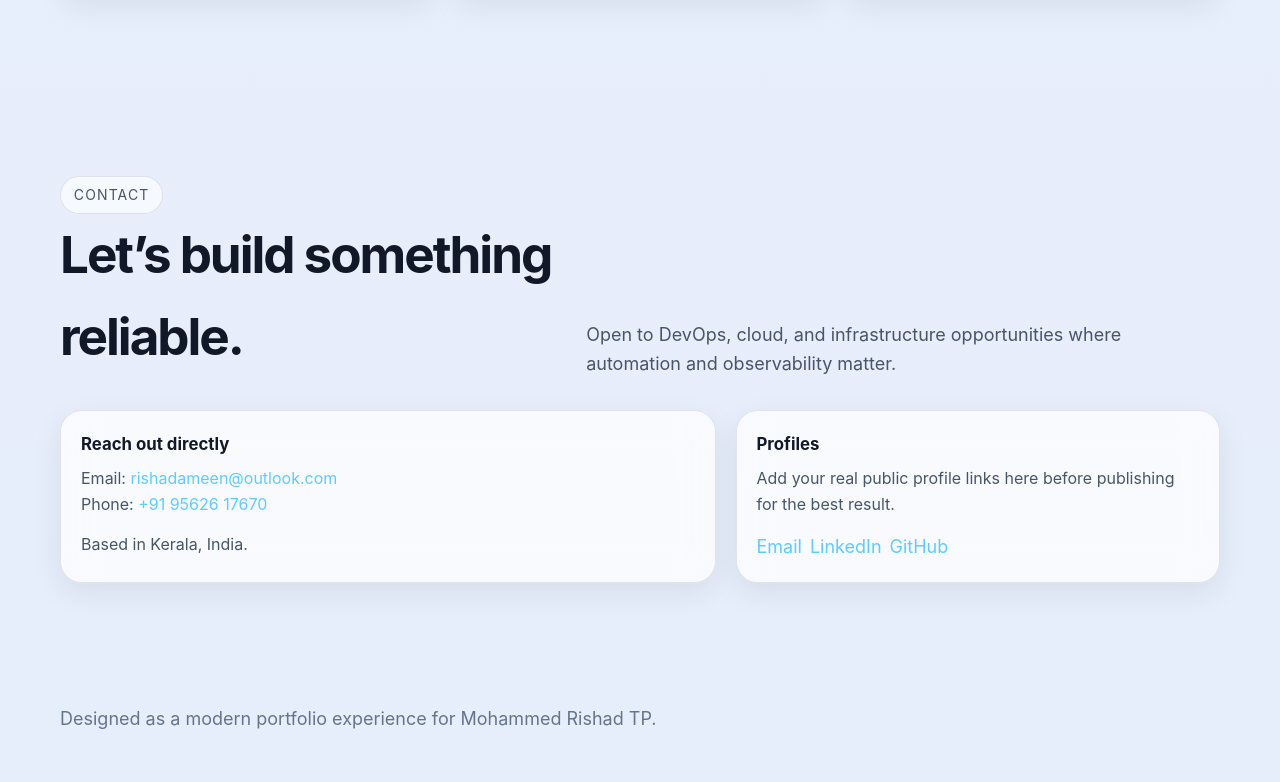
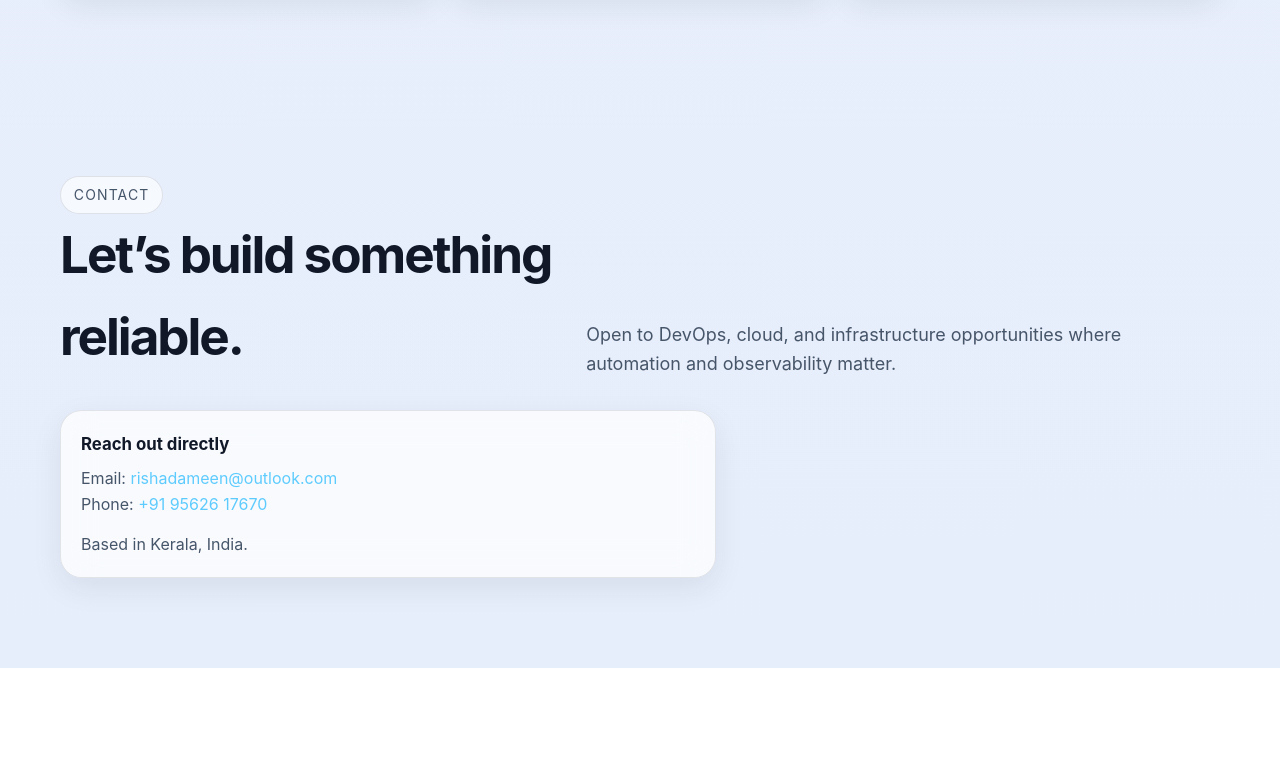
Before and after one commit to rishad3855/Portfolio001, a plain HTML site: page index.html in a window 1280 px wide. Shown: the part 6191-6973 px from the top of the page. After the commit the page ends 6859 px from the top, so only its background shows below. Drawn offline with Linux system fonts and the light colour scheme; a web font is replaced by a local one.

Commit message:
Update index.html

```diff
--- a/index.html
+++ b/index.html
@@ -651,24 +651,11 @@
             <p>Phone: <a href="tel:+919562617670">+91 95626 17670</a></p>
             <p style="margin-top:.9rem;">Based in Kerala, India.</p>
           </article>
-          <article class="contact-card magnetic" data-reveal="right">
-            <h3>Profiles</h3>
-            <p>Add your real public profile links here before publishing for the best result.</p>
-            <div class="tags">
-            <a href="mailto:rishadameen@outlook.com">Email</a>
-            <a href="https://www.linkedin.com/" target="_blank" rel="noopener noreferrer">LinkedIn</a>
-            <a href="https://github.com/" target="_blank" rel="noopener noreferrer">GitHub</a>
-            </div>
-          </article>
         </div>
       </div>
     </section>
   </main>
 
-  <div class="cursor-glow" aria-hidden="true"></div>
-  <footer class="site-footer">
-    <div class="container">Designed as a modern portfolio experience for Mohammed Rishad TP.</div>
-  </footer>
 
   <script>
     (() => {
```
